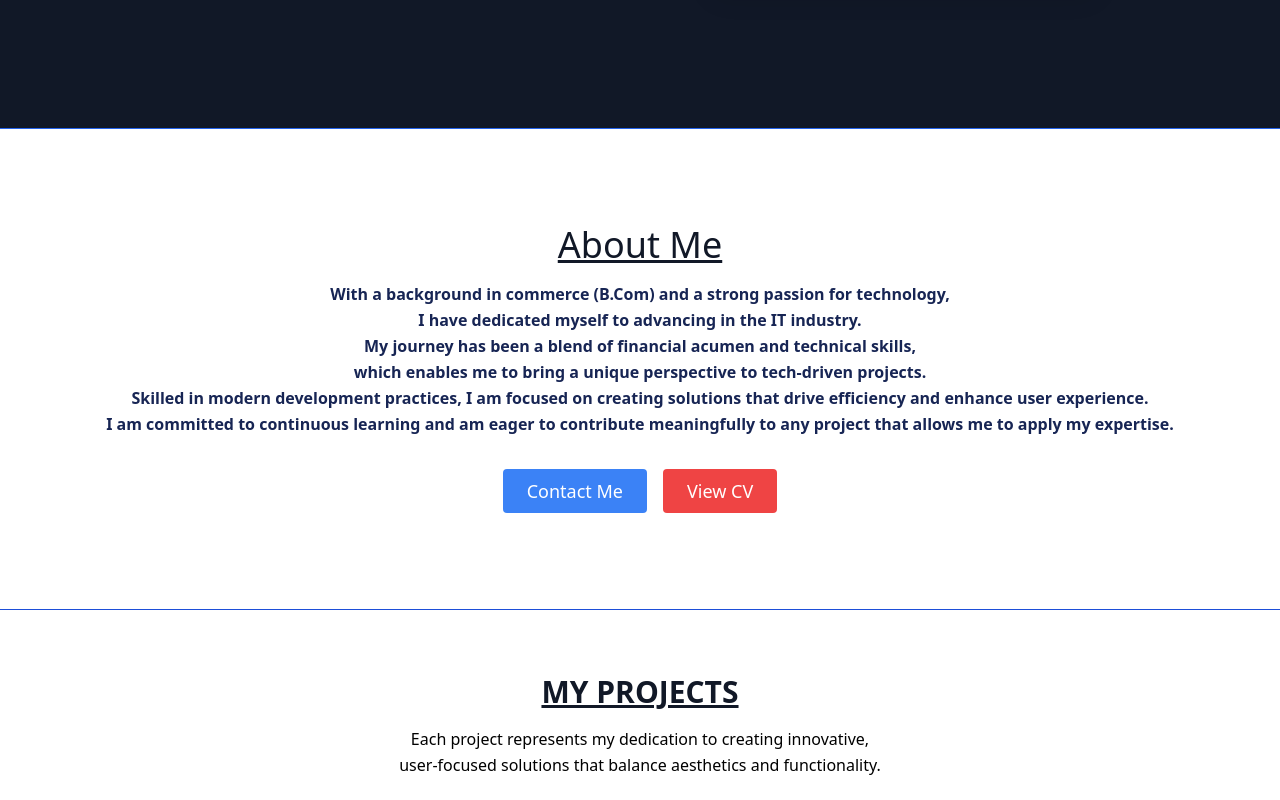
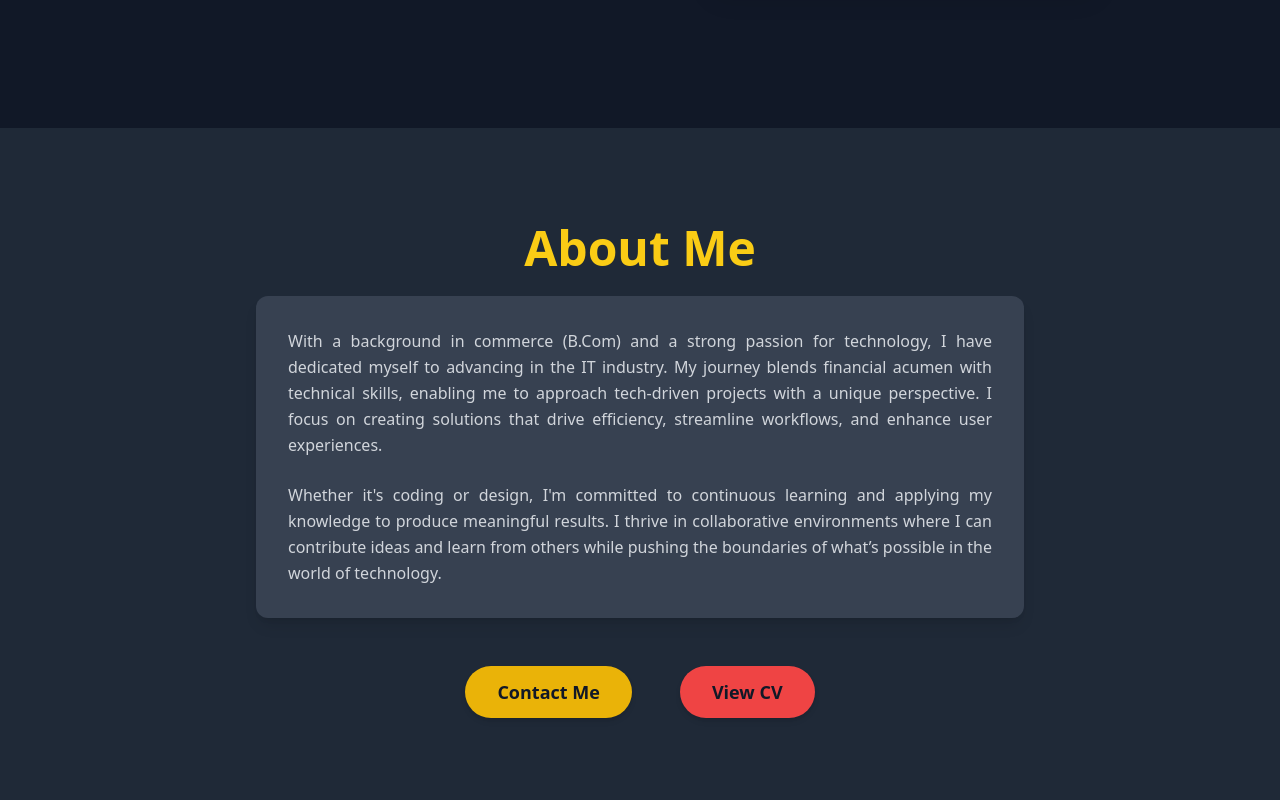
Before and after one commit to umarprogrammer19/Portfolio-v3, a Next.js app: page / in a window 1280 px wide. Shown: the part 640-1440 px from the top of the page. Built offline with nearby package versions, Linux system fonts and the light colour scheme.

Commit message:
Improved About section

```diff
--- a/src/components/About.tsx
+++ b/src/components/About.tsx
@@ -1,33 +1,39 @@
 import React from 'react';
 import Link from 'next/link';
 
-
 function About() {
   return (
-    <div id='about'>
-      <section className="text-gray-600 body-font border-t border-blue-600">
-        <div className="container mx-auto px-5 py-24">
-          <h1 className="flex justify-center title-font sm:text-4xl text-3xl mb-4 font-medium text-gray-900 underline">
+    <div id="about">
+      <section className="bg-gray-800 text-gray-200 body-font py-24">
+        <div className="container mx-auto px-6 md:px-12">
+          <h1 className="text-center title-font sm:text-5xl text-4xl mb-6 font-extrabold text-yellow-400">
             About Me
           </h1>
-          <p className="mb-8 leading-relaxed text-center font-semibold text-blue-950">
-            With a background in commerce (B.Com) and a strong passion for technology, <br />
-            I have dedicated myself to advancing in the IT industry. <br /> My journey has been a blend of
-            financial acumen and technical skills, <br /> which enables me to bring a unique perspective to
-            tech-driven projects. <br /> Skilled in modern development practices, I am focused on creating
-            solutions that drive efficiency and enhance user experience. <br /> I am committed to continuous
-            learning and am eager to contribute meaningfully to any project that allows me to apply my expertise.
-          </p>
-          <div className="flex justify-center">
+          <div className="bg-gray-700 p-8 rounded-xl shadow-lg max-w-3xl mx-auto mb-12">
+            <p className="leading-relaxed text-justify font-medium text-gray-300">
+              With a background in commerce (B.Com) and a strong passion for technology, I have
+              dedicated myself to advancing in the IT industry. My journey blends financial acumen
+              with technical skills, enabling me to approach tech-driven projects with a unique
+              perspective. I focus on creating solutions that drive efficiency, streamline workflows,
+              and enhance user experiences.
+            </p>
+            <p className="leading-relaxed text-justify font-medium text-gray-300 mt-6">
+              Whether it's coding or design, I'm committed to continuous learning and applying my
+              knowledge to produce meaningful results. I thrive in collaborative environments where
+              I can contribute ideas and learn from others while pushing the boundaries of what’s
+              possible in the world of technology.
+            </p>
+          </div>
+          <div className="flex justify-center gap-8">
             <Link href="#contact">
-            <button className="inline-flex text-white bg-blue-500 border-0 py-2 px-6 focus:outline-none hover:bg-indigo-600 rounded text-lg">
-              Contact Me
-            </button>
+              <button className="inline-flex text-gray-900 bg-yellow-500 border-0 py-3 px-8 focus:outline-none hover:bg-yellow-600 transition-colors duration-300 rounded-full text-lg font-semibold shadow-md">
+                Contact Me
+              </button>
             </Link>
             <Link href="https://milestone-1-2-sumbul.vercel.app/">
-            <button className="ml-4 inline-flex text-white bg-red-500 border-0 py-2 px-6 focus:outline-none hover:bg-gray-200 rounded text-lg">
-              View CV
-            </button>
+              <button className="ml-4 inline-flex text-gray-900 bg-red-500 border-0 py-3 px-8 focus:outline-none hover:bg-red-600 transition-colors duration-300 rounded-full text-lg font-semibold shadow-md">
+                View CV
+              </button>
             </Link>
           </div>
         </div>
```
